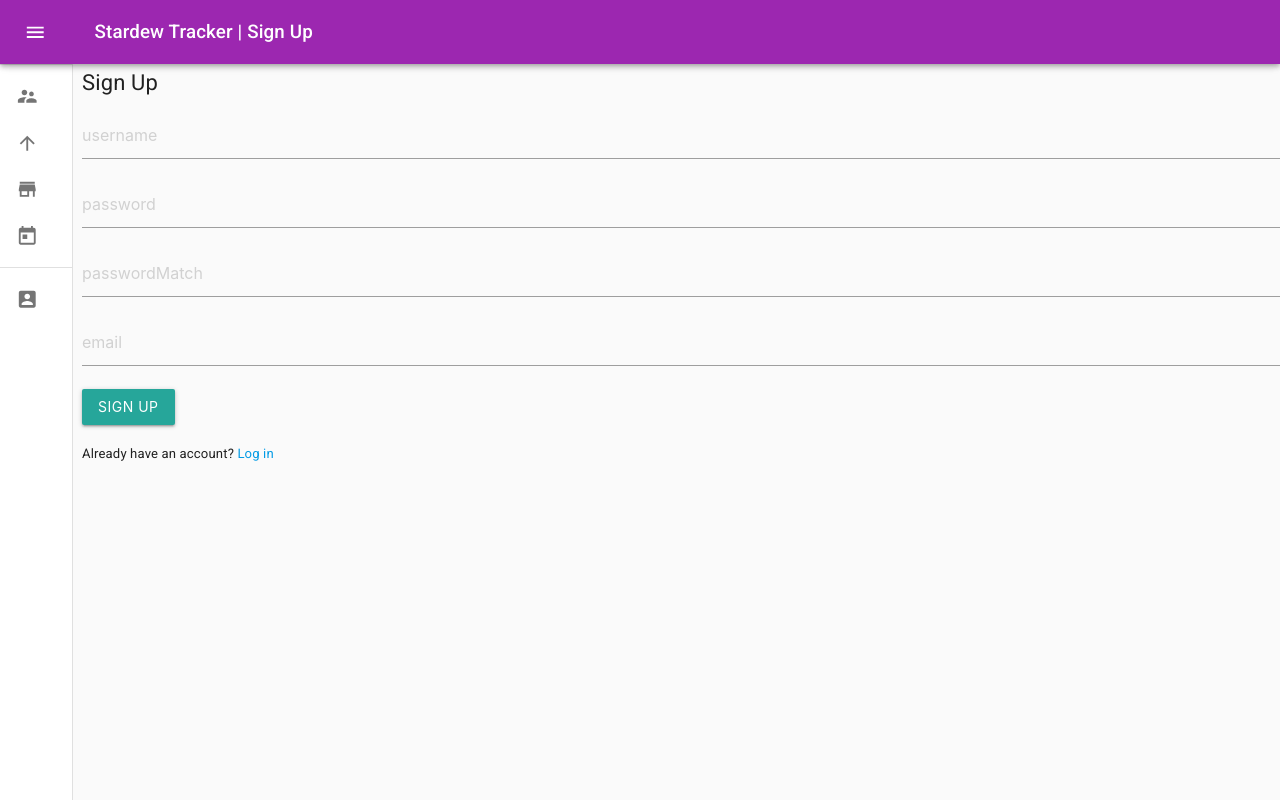
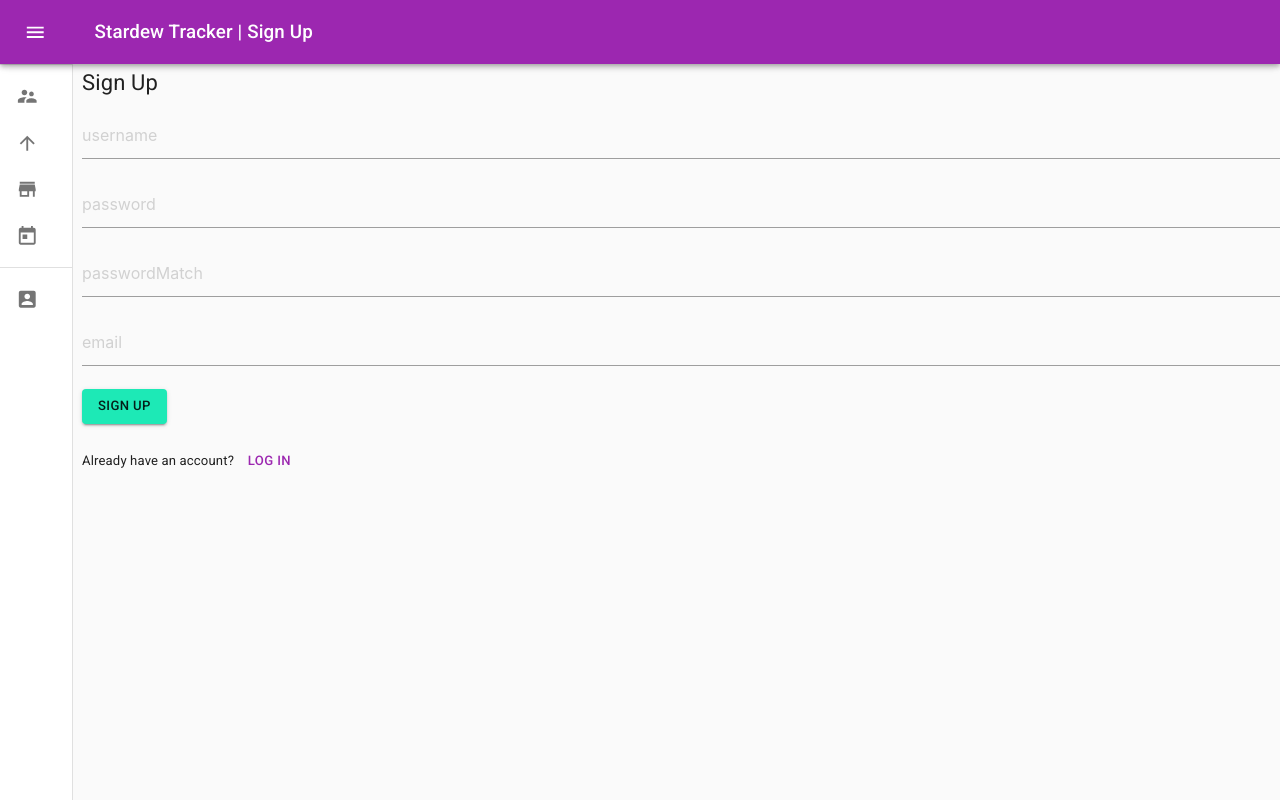
Before and after one commit to piratemermaid/sv-guide-app, a React (Create React App) app in the folder client/: page /signup in a window 1280 px wide. Built offline with nearby package versions, Linux system fonts and the light colour scheme; no server answers.

Commit message:
add material ui buttons to signup and login

```diff
--- a/client/src/pages/Login.js
+++ b/client/src/pages/Login.js
@@ -1,5 +1,7 @@
 import React, { Component } from "react";
 import { withRouter } from "react-router";
+
+import Button from "@material-ui/core/Button";
 
 class Login extends Component {
   async loginUser(e, { username, password }) {
@@ -72,8 +74,9 @@
             />
           </div>
           <div className="form-error">{this.state.errorMessage}</div>
-          <button
-            className="btn"
+          <Button
+            variant="contained"
+            color="secondary"
             type="submit"
             onClick={e =>
               this.loginUser(e, {
@@ -83,10 +86,14 @@
             }
           >
             Login
-          </button>
+          </Button>
         </form>
         <div style={{ paddingTop: "20px" }}>
-          No account yet? <a href="/signup">Sign up</a>
+          {/* No account yet? <a href="/signup">Sign up</a> */}
+          No account yet?{" "}
+          <Button color="primary" href="/signup">
+            Sign up
+          </Button>
         </div>
         {/* <div style={{ paddingTop: "20px" }}>
           Forgot username/password? <a href="/login_help">Help me log in</a>
--- a/client/src/pages/Signup.js
+++ b/client/src/pages/Signup.js
@@ -1,5 +1,7 @@
 import React, { Component } from "react";
 import { withRouter } from "react-router";
+
+import Button from "@material-ui/core/Button";
 
 class Signup extends Component {
   constructor(props) {
@@ -130,8 +132,9 @@
               />
             </div>
             <div className="form-error">{this.state.errorMessage}</div>
-            <button
-              className="btn"
+            <Button
+              variant="contained"
+              color="secondary"
               type="submit"
               onClick={e =>
                 this.signupUser(e, {
@@ -143,11 +146,14 @@
               }
             >
               Sign Up
-            </button>
+            </Button>
           </form>
         </div>
         <div style={{ paddingTop: "20px" }}>
-          Already have an account? <a href="/login">Log in</a>
+          Already have an account?{" "}
+          <Button color="primary" href="/login">
+            Log in
+          </Button>
         </div>
       </div>
     );
```
